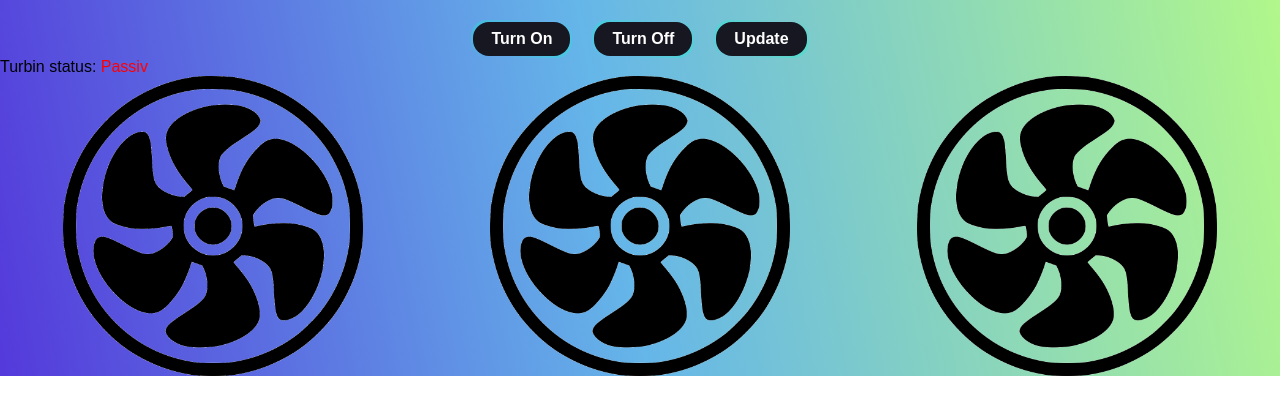
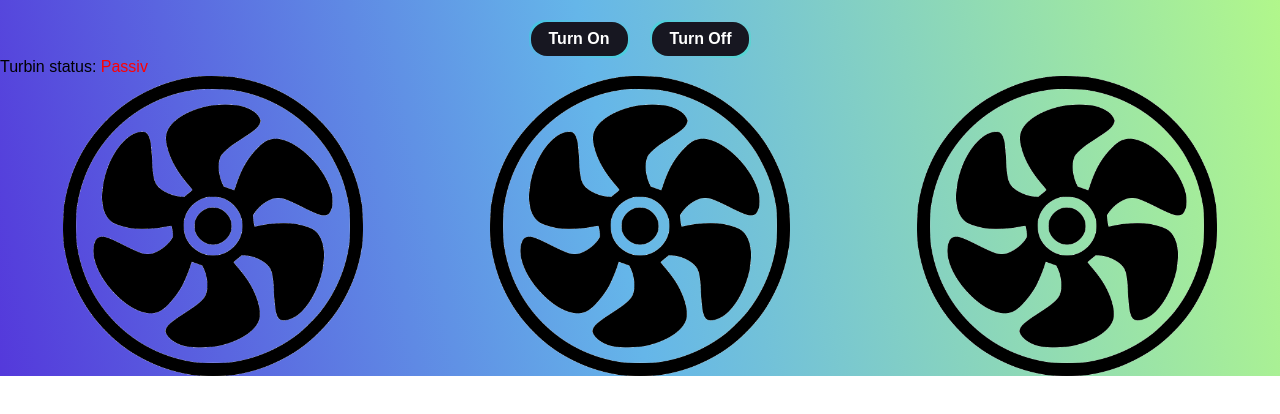
Before and after one commit to USN-Gjengen/APP2000_Gruppe06_Solvann-Driftsystem, a React (Create React App) app in the folder frontend/: page /components/Turbine/TurbineController in a window 1280 px wide. Shown: the top 414 px of the page. Built offline with nearby package versions, Linux system fonts and the light colour scheme.

Commit message:
Remove update button

```diff
--- a/frontend/src/components/Turbine/TurbineController.jsx
+++ b/frontend/src/components/Turbine/TurbineController.jsx
@@ -34,20 +34,6 @@ const TurbineController = () => {
         localStorage.setItem("isSpinning", false);
     };
 
-    const handleUpdate = async () => {
-        var response = await fetch(
-          "http://api.solvann.eksempler.no/api/groupstates/last",
-          {
-            method: "GET",
-            headers: {
-              "Content-Type": "application/json",
-            },
-          }
-        );
-        var data = await response.json();
-        setGroupState(data);
-      };
-
     return (
         <div>
 
@@ -57,9 +43,6 @@ const TurbineController = () => {
                 </button>
                 <button className="btn" onClick={handleTurbineOff}>
                     <span>Turn Off</span>
-                        </button>
-                        <button className="btn" onClick={handleUpdate}>
-                            <span>Update</span>
                 </button>
 
             </div>
```
Lines whose indentation alone changed are shown as unchanged.
